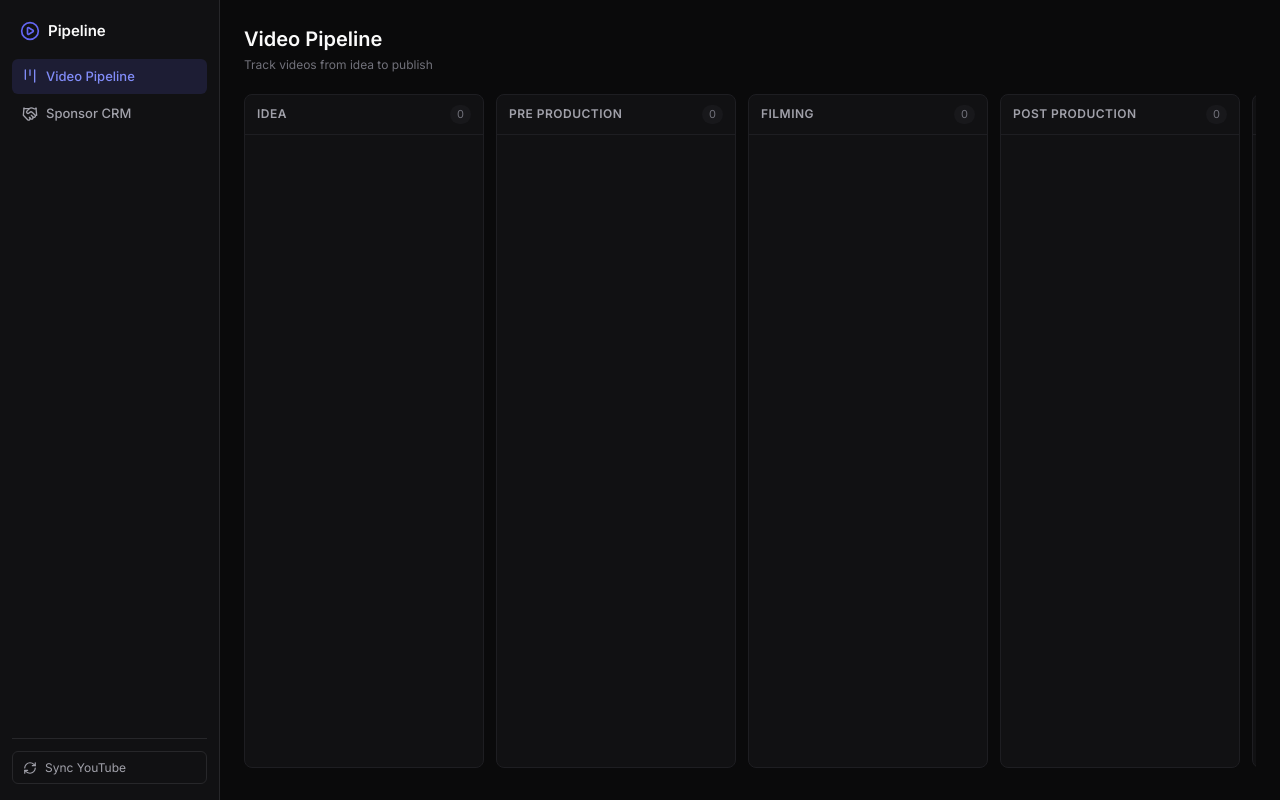
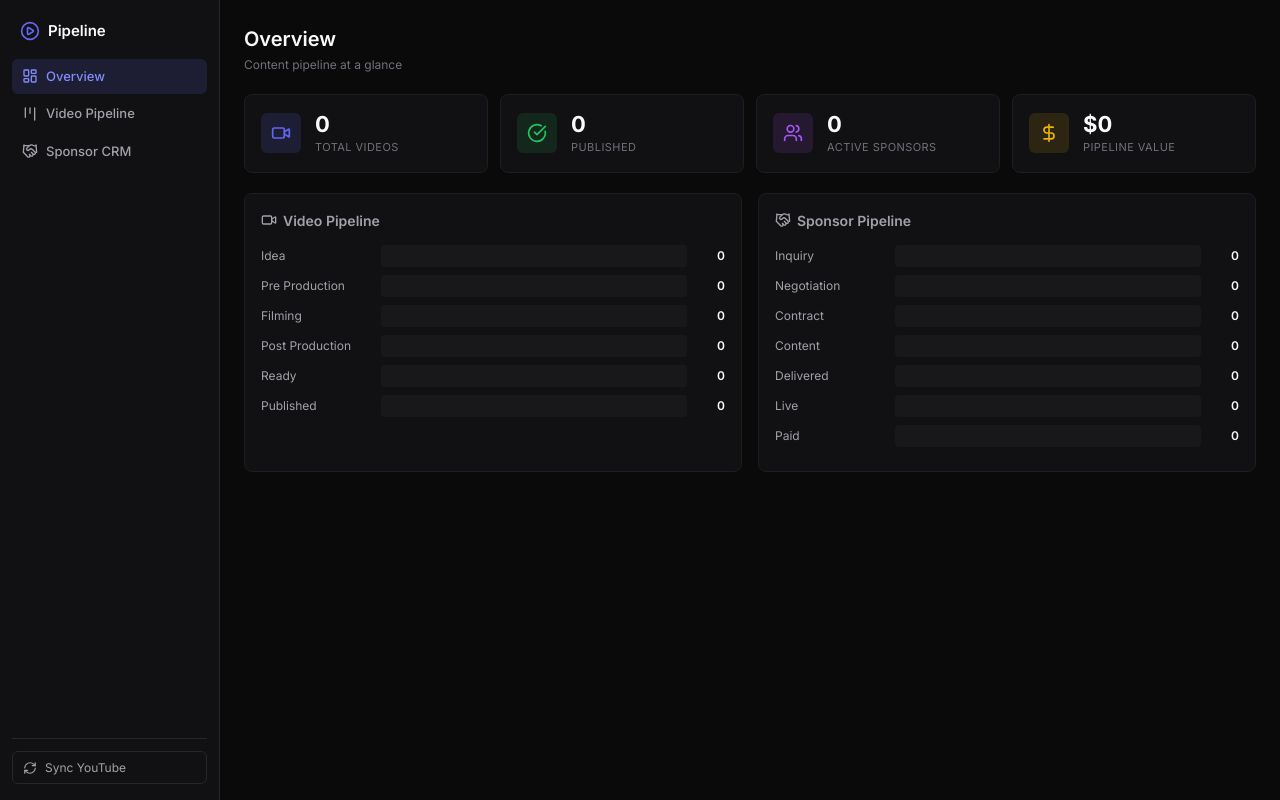
Before and after one commit to Bunrieu-sketch/content-pipeline, a Flask app: page / in a window 1280 px wide. Run offline with Flask 3, Linux system fonts and the light colour scheme; data that the repository does not hold is empty.

Commit message:
Restore dashboard overview features: stats, pipeline value, deadlines
- Add Overview page with stats cards (videos, published, sponsors, pipeline $)
- Add pipeline bar charts for video and sponsor stages
- Add upcoming deadlines section
- Add /videos page for video Kanban board
- Add stats header to sponsors page
- New API routes: /api/stats, /api/deadlines
- Lucide icons, Linear-style dark theme

```diff
--- a/app.py
+++ b/app.py
@@ -33,7 +33,12 @@
 
 @app.route("/")
 def index():
-    return render_template("index.html", stages=STAGES)
+    return render_template("index.html")
+
+
+@app.route("/videos")
+def videos_page():
+    return render_template("videos.html", stages=STAGES)
 
 
 @app.route("/sponsors")
@@ -212,5 +217,50 @@
     return jsonify({"status": "ok", "sponsor": dict(updated)})
 
 
+# ── Stats & Deadlines API ───────────────────────
+
+@app.route("/api/stats", methods=["GET"])
+def get_stats():
+    db = get_db()
+    total_videos = db.execute("SELECT COUNT(*) FROM videos").fetchone()[0]
+    published = db.execute("SELECT COUNT(*) FROM videos WHERE stage='published'").fetchone()[0]
+    active_sponsors = db.execute("SELECT COUNT(*) FROM sponsors WHERE status NOT IN ('paid')").fetchone()[0]
+    total_sponsors = db.execute("SELECT COUNT(*) FROM sponsors").fetchone()[0]
+    pipeline_value = db.execute(
+        "SELECT COALESCE(SUM(deal_value),0) FROM sponsors WHERE status IN ('inquiry','negotiation','contract','content','delivered')"
+    ).fetchone()[0]
+    live_deals = db.execute("SELECT COUNT(*) FROM sponsors WHERE status='live'").fetchone()[0]
+    paid_deals = db.execute("SELECT COUNT(*) FROM sponsors WHERE status='paid'").fetchone()[0]
+
+    video_stages = dict(db.execute("SELECT stage, COUNT(*) FROM videos GROUP BY stage").fetchall())
+    sponsor_stages = dict(db.execute("SELECT status, COUNT(*) FROM sponsors GROUP BY status").fetchall())
+
+    return jsonify({
+        "total_videos": total_videos,
+        "published": published,
+        "active_sponsors": active_sponsors,
+        "total_sponsors": total_sponsors,
+        "pipeline_value": pipeline_value,
+        "live_deals": live_deals,
+        "paid_deals": paid_deals,
+        "video_stages": video_stages,
+        "sponsor_stages": sponsor_stages,
+    })
+
+
+@app.route("/api/deadlines", methods=["GET"])
+def get_deadlines():
+    db = get_db()
+    rows = db.execute("""
+        SELECT id, brand_name, deal_value, status, script_due, record_date, brand_approval_deadline
+        FROM sponsors
+        WHERE script_due BETWEEN date('now') AND date('now', '+14 days')
+           OR record_date BETWEEN date('now') AND date('now', '+14 days')
+           OR brand_approval_deadline BETWEEN date('now') AND date('now', '+14 days')
+        ORDER BY COALESCE(script_due, record_date, brand_approval_deadline)
+    """).fetchall()
+    return jsonify([dict(r) for r in rows])
+
+
 if __name__ == "__main__":
     app.run(host="0.0.0.0", port=5050)
--- a/static/app.js
+++ b/static/app.js
@@ -248,6 +248,78 @@
   });
 }
 
+/* ── OVERVIEW DASHBOARD PAGE ───────────────────── */
+if ($('#statsGrid') && !$('#board') && !$('#sponsorBoard')) {
+  const VIDEO_STAGES = ['idea','pre-production','filming','post-production','ready','published'];
+  const SPONSOR_STAGES = ['inquiry','negotiation','contract','content','delivered','live','paid'];
+  const STAGE_COLORS = { published: 'green', live: 'green', paid: 'yellow' };
+
+  async function loadDashboard() {
+    const [stats, deadlines] = await Promise.all([api('/api/stats'), api('/api/deadlines')]);
+
+    $('#statTotalVideos').textContent = stats.total_videos;
+    $('#statPublished').textContent = stats.published;
+    $('#statActiveSponsors').textContent = stats.active_sponsors;
+    $('#statPipelineValue').textContent = '$' + Number(stats.pipeline_value).toLocaleString();
+
+    // Video pipeline bars
+    const vMax = Math.max(1, ...VIDEO_STAGES.map(s => stats.video_stages[s] || 0));
+    $('#videoPipelineBars').innerHTML = VIDEO_STAGES.map(s => {
+      const c = stats.video_stages[s] || 0;
+      const pct = (c / vMax * 100).toFixed(0);
+      const cls = STAGE_COLORS[s] || '';
+      return `<div class="pipeline-bar-row">
+        <span class="pipeline-bar-label">${s.replace(/-/g,' ')}</span>
+        <div class="pipeline-bar-track"><div class="pipeline-bar-fill ${cls}" style="width:${pct}%"></div></div>
+        <span class="pipeline-bar-count">${c}</span>
+      </div>`;
+    }).join('');
+
+    // Sponsor pipeline bars
+    const sMax = Math.max(1, ...SPONSOR_STAGES.map(s => stats.sponsor_stages[s] || 0));
+    $('#sponsorPipelineBars').innerHTML = SPONSOR_STAGES.map(s => {
+      const c = stats.sponsor_stages[s] || 0;
+      const pct = (c / sMax * 100).toFixed(0);
+      const cls = STAGE_COLORS[s] || '';
+      return `<div class="pipeline-bar-row">
+        <span class="pipeline-bar-label">${s}</span>
+        <div class="pipeline-bar-track"><div class="pipeline-bar-fill ${cls}" style="width:${pct}%"></div></div>
+        <span class="pipeline-bar-count">${c}</span>
+      </div>`;
+    }).join('');
+
+    // Deadlines
+    if (deadlines.length) {
+      $('#deadlinesSection').style.display = '';
+      $('#deadlinesList').innerHTML = deadlines.map(d => {
+        const items = [];
+        if (d.script_due) items.push({ type: 'Script Due', date: d.script_due });
+        if (d.record_date) items.push({ type: 'Record', date: d.record_date });
+        if (d.brand_approval_deadline) items.push({ type: 'Approval', date: d.brand_approval_deadline });
+        return items.map(i => `<div class="deadline-item">
+          <span class="deadline-type">${i.type}</span>
+          <span class="deadline-brand">${esc(d.brand_name)}</span>
+          <span class="deadline-date">${i.date}</span>
+        </div>`).join('');
+      }).join('');
+    }
+
+    lucide.createIcons();
+  }
+  loadDashboard();
+}
+
+/* ── SPONSOR STATS HEADER ──────────────────────── */
+if ($('#sponsorStats')) {
+  api('/api/stats').then(s => {
+    $('#sTotalDeals').textContent = s.total_sponsors;
+    $('#sActiveDeals').textContent = s.active_sponsors;
+    $('#sLiveDeals').textContent = s.live_deals;
+    $('#sPaidDeals').textContent = s.paid_deals;
+    $('#sPipelineValue').textContent = '$' + Number(s.pipeline_value).toLocaleString();
+  });
+}
+
 /* ── Util ──────────────────────────────────────── */
 function esc(s) {
   const d = document.createElement('div');
--- a/static/style.css
+++ b/static/style.css
@@ -374,6 +374,128 @@
 }
 .toast.error { border-color: var(--red); color: var(--red); }
 
+/* ── Stats Cards ───────────────────────────────── */
+.stats-grid {
+  display: grid;
+  grid-template-columns: repeat(4, 1fr);
+  gap: 12px;
+  margin-bottom: 20px;
+  flex-shrink: 0;
+}
+.stats-grid-5 { grid-template-columns: repeat(5, 1fr); }
+.stat-card {
+  background: var(--bg-secondary);
+  border: 1px solid var(--border-subtle);
+  border-radius: var(--radius-lg);
+  padding: 16px;
+  display: flex;
+  align-items: center;
+  gap: 14px;
+}
+.stat-card.sm { padding: 12px 14px; }
+.stat-icon {
+  width: 40px; height: 40px;
+  border-radius: var(--radius);
+  background: var(--accent-muted);
+  display: flex; align-items: center; justify-content: center;
+  color: var(--accent);
+  flex-shrink: 0;
+}
+.stat-icon svg { width: 20px; height: 20px; }
+.stat-icon.green { background: rgba(34,197,94,0.12); color: var(--green); }
+.stat-icon.purple { background: rgba(168,85,247,0.12); color: #a855f7; }
+.stat-icon.gold { background: rgba(234,179,8,0.12); color: var(--yellow); }
+.stat-info { display: flex; flex-direction: column; }
+.stat-value { font-size: 22px; font-weight: 700; line-height: 1.2; }
+.stat-value.green { color: var(--green); }
+.stat-label { font-size: 11px; color: var(--text-muted); text-transform: uppercase; letter-spacing: 0.04em; margin-top: 2px; }
+
+/* ── Dashboard Sections ────────────────────────── */
+.dashboard-section {
+  background: var(--bg-secondary);
+  border: 1px solid var(--border-subtle);
+  border-radius: var(--radius-lg);
+  padding: 16px;
+  margin-bottom: 16px;
+}
+.dashboard-section h2 {
+  font-size: 14px;
+  font-weight: 600;
+  display: flex;
+  align-items: center;
+  gap: 6px;
+  margin-bottom: 14px;
+  color: var(--text-secondary);
+}
+.dashboard-section h2 svg { width: 16px; height: 16px; }
+.pipelines-row {
+  display: grid;
+  grid-template-columns: 1fr 1fr;
+  gap: 16px;
+  flex-shrink: 0;
+}
+
+/* ── Pipeline Bars ─────────────────────────────── */
+.pipeline-bar-row {
+  display: flex;
+  align-items: center;
+  gap: 10px;
+  margin-bottom: 8px;
+}
+.pipeline-bar-label {
+  width: 110px;
+  font-size: 12px;
+  color: var(--text-secondary);
+  text-transform: capitalize;
+  flex-shrink: 0;
+}
+.pipeline-bar-track {
+  flex: 1;
+  height: 22px;
+  background: var(--bg-tertiary);
+  border-radius: 4px;
+  overflow: hidden;
+}
+.pipeline-bar-fill {
+  height: 100%;
+  background: var(--accent);
+  border-radius: 4px;
+  min-width: 0;
+  transition: width 0.4s ease;
+}
+.pipeline-bar-fill.green { background: var(--green); }
+.pipeline-bar-fill.yellow { background: var(--yellow); }
+.pipeline-bar-count {
+  width: 28px;
+  text-align: right;
+  font-size: 12px;
+  font-weight: 600;
+  color: var(--text-primary);
+}
+
+/* ── Deadlines ─────────────────────────────────── */
+.deadline-item {
+  display: flex;
+  align-items: center;
+  gap: 12px;
+  padding: 8px 0;
+  border-bottom: 1px solid var(--border-subtle);
+  font-size: 13px;
+}
+.deadline-item:last-child { border-bottom: none; }
+.deadline-type {
+  font-size: 10px;
+  text-transform: uppercase;
+  letter-spacing: 0.04em;
+  padding: 2px 8px;
+  border-radius: 10px;
+  background: var(--accent-muted);
+  color: var(--accent);
+  white-space: nowrap;
+}
+.deadline-brand { font-weight: 500; color: var(--text-primary); }
+.deadline-date { color: var(--text-muted); margin-left: auto; font-size: 12px; }
+
 /* ── Scrollbar ─────────────────────────────────── */
 ::-webkit-scrollbar { width: 6px; height: 6px; }
 ::-webkit-scrollbar-track { background: transparent; }
--- a/templates/base.html
+++ b/templates/base.html
@@ -17,6 +17,10 @@
     </div>
     <nav class="sidebar-nav">
       <a href="/" class="nav-item {% if request.path == '/' %}active{% endif %}">
+        <i data-lucide="layout-dashboard"></i>
+        <span>Overview</span>
+      </a>
+      <a href="/videos" class="nav-item {% if request.path == '/videos' %}active{% endif %}">
         <i data-lucide="kanban"></i>
         <span>Video Pipeline</span>
       </a>
--- a/templates/index.html
+++ b/templates/index.html
@@ -1,22 +1,60 @@
 {% extends "base.html" %}
-{% block title %}Video Pipeline{% endblock %}
+{% block title %}Overview — Content Pipeline{% endblock %}
 {% block content %}
 <div class="page-header">
   <div>
-    <h1>Video Pipeline</h1>
-    <p class="subtitle">Track videos from idea to publish</p>
+    <h1>Overview</h1>
+    <p class="subtitle">Content pipeline at a glance</p>
   </div>
 </div>
 
-<section class="board" id="board">
-  {% for stage in stages %}
-  <div class="column" data-stage="{{ stage }}">
-    <div class="column-header">
-      <h3>{{ stage.replace("-", " ").replace("_", " ").title() }}</h3>
-      <span class="count" data-count="{{ stage }}">0</span>
+<!-- Stats Cards -->
+<div class="stats-grid" id="statsGrid">
+  <div class="stat-card">
+    <div class="stat-icon"><i data-lucide="video"></i></div>
+    <div class="stat-info">
+      <span class="stat-value" id="statTotalVideos">—</span>
+      <span class="stat-label">Total Videos</span>
     </div>
-    <div class="column-body" data-dropzone="{{ stage }}"></div>
   </div>
-  {% endfor %}
+  <div class="stat-card">
+    <div class="stat-icon green"><i data-lucide="check-circle"></i></div>
+    <div class="stat-info">
+      <span class="stat-value" id="statPublished">—</span>
+      <span class="stat-label">Published</span>
+    </div>
+  </div>
+  <div class="stat-card">
+    <div class="stat-icon purple"><i data-lucide="users"></i></div>
+    <div class="stat-info">
+      <span class="stat-value" id="statActiveSponsors">—</span>
+      <span class="stat-label">Active Sponsors</span>
+    </div>
+  </div>
+  <div class="stat-card">
+    <div class="stat-icon gold"><i data-lucide="dollar-sign"></i></div>
+    <div class="stat-info">
+      <span class="stat-value" id="statPipelineValue">—</span>
+      <span class="stat-label">Pipeline Value</span>
+    </div>
+  </div>
+</div>
+
+<!-- Deadlines -->
+<section class="dashboard-section" id="deadlinesSection" style="display:none;">
+  <h2><i data-lucide="clock"></i> Upcoming Deadlines</h2>
+  <div class="deadlines-list" id="deadlinesList"></div>
 </section>
+
+<!-- Pipeline Summaries -->
+<div class="pipelines-row">
+  <section class="dashboard-section">
+    <h2><i data-lucide="video"></i> Video Pipeline</h2>
+    <div class="pipeline-bars" id="videoPipelineBars"></div>
+  </section>
+  <section class="dashboard-section">
+    <h2><i data-lucide="handshake"></i> Sponsor Pipeline</h2>
+    <div class="pipeline-bars" id="sponsorPipelineBars"></div>
+  </section>
+</div>
 {% endblock %}
```
Also changed, not shown: templates/sponsors.html (+18 -0 lines), templates/videos.html (added, +22 -0 lines).
